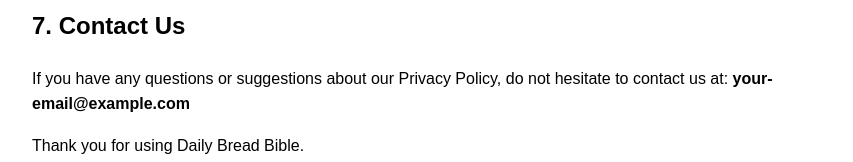
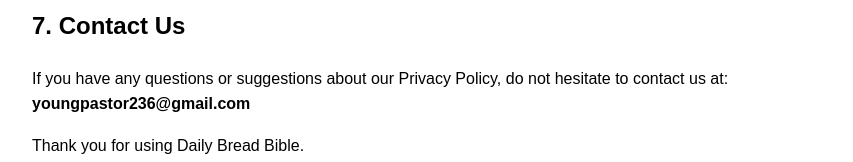
Before and after one commit to clay028/dailybreadbible-privacy-policy, a plain HTML site: page index.html in a window 1280 px wide. Shown: the part 1063-1225 px from the top of the page, without its empty margins (208-1061 px from the left). Drawn offline with Linux system fonts and the light colour scheme.

Commit message:
Update index.html

```diff
--- a/index.html
+++ b/index.html
@@ -36,7 +36,7 @@
     <p>We may update this Privacy Policy from time to time. You are advised to review this page periodically for any changes.</p>
 
     <h2>7. Contact Us</h2>
-    <p>If you have any questions or suggestions about our Privacy Policy, do not hesitate to contact us at: <strong>your-email@example.com</strong></p>
+    <p>If you have any questions or suggestions about our Privacy Policy, do not hesitate to contact us at: <strong>youngpastor236@gmail.com</strong></p>
 
     <p>Thank you for using Daily Bread Bible.</p>
 </body>
```
